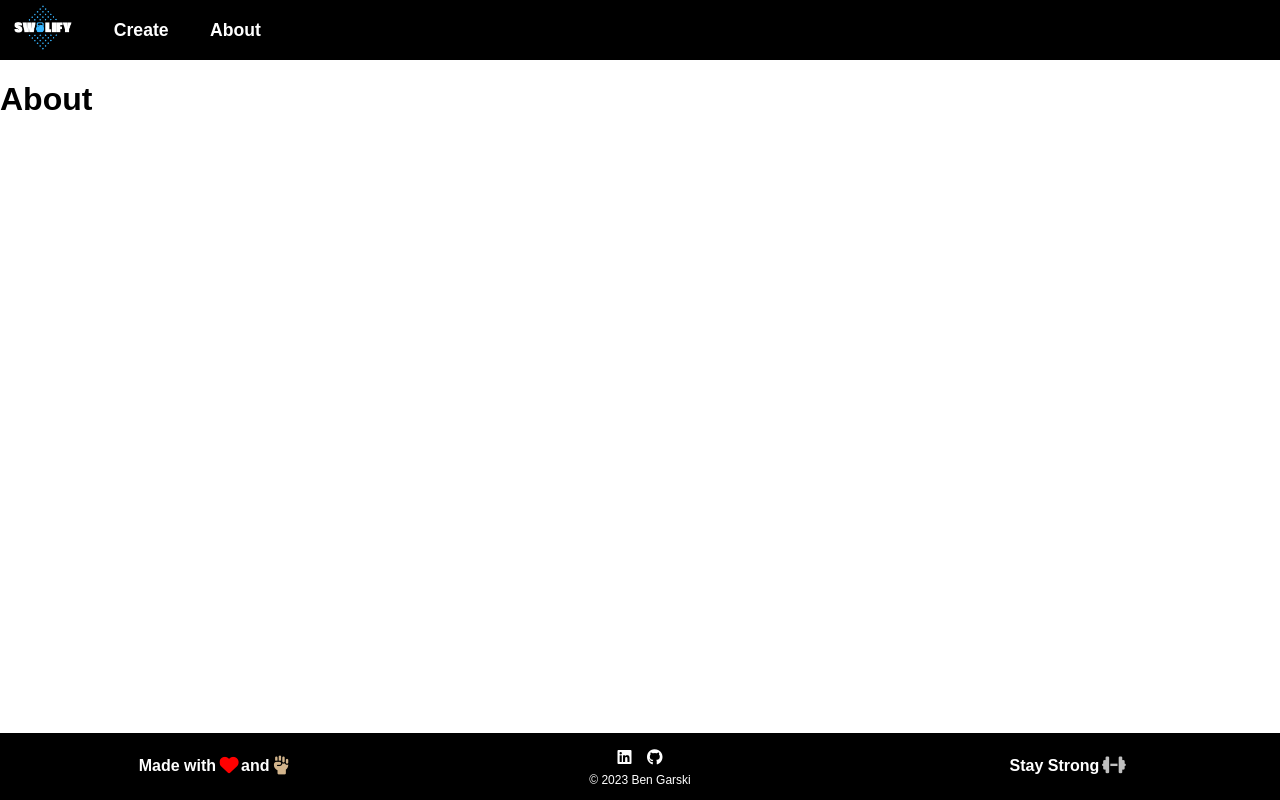
After one commit to b-gar/flask-workout, a Flask app: page /about in a window 1280 px wide. The commit adds this page. Run offline with Flask 2, Linux system fonts and the light colour scheme; some libraries are stand-ins or nearby versions.

Commit message:
added in structure for about page

```diff
--- a/app/main.py
+++ b/app/main.py
@@ -47,5 +47,9 @@ def share():
     else:
         return render_template("share.html")
 
+@app.route("/about", methods=["GET", "POST"])
+def about():
+    return render_template("about.html")
+
 if __name__ == "__main__":
     app.run(debug=True)
--- /dev/null
+++ b/app/templates/about.html
@@ -0,0 +1,8 @@
+{% extends 'base.html' %}
+{% block content %}
+<div class="pure-g">
+  <div class="pure-u-1">
+    <h1>About</h1>
+  </div>
+</div>
+{% endblock %}
--- a/app/templates/base.html
+++ b/app/templates/base.html
@@ -22,7 +22,7 @@
                <a href="{{ url_for('create') }}" class="pure-menu-link">Create</a>
             </li>
             <li class="pure-menu-item">
-               <a href="#" class="pure-menu-link">About</a>
+               <a href="{{ url_for('about') }}" class="pure-menu-link">About</a>
             </li>
          </ul>
       </div>
```
